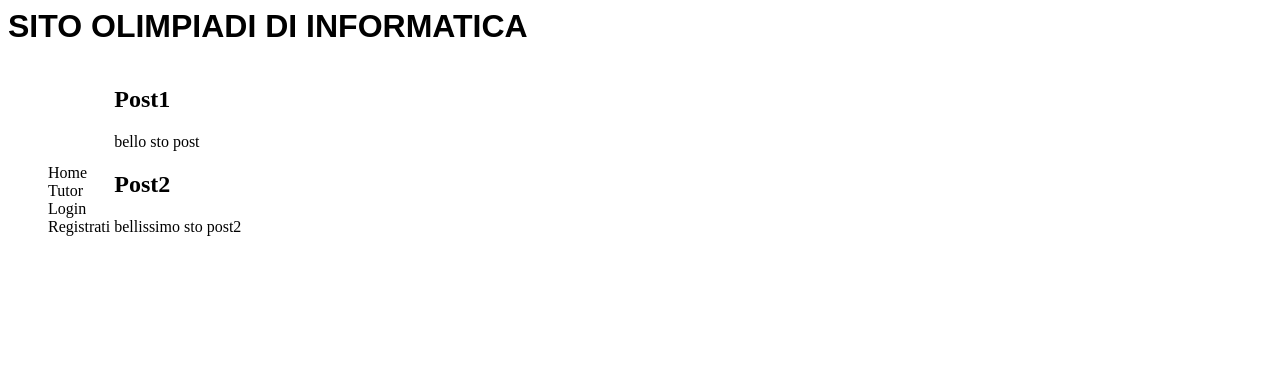
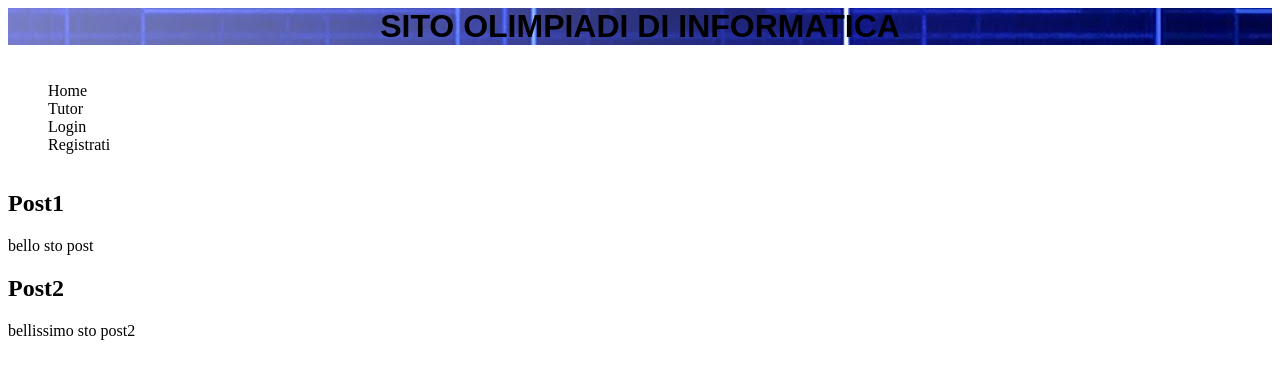
Before and after one commit to eutampieri/sitoOII, a PHP site: page / in a window 1280 px wide. Shown: the top 379 px of the page. Run offline with PHP 8.4, Linux system fonts and the light colour scheme.

Commit message:
Minor changes

```diff
--- a/stile.css
+++ b/stile.css
@@ -1,6 +1,8 @@
 h1{
     font-family: sans-serif;
     text-transform: uppercase;
+    text-align: center;
+    background-image: url('res/background.jpg');
 }
 @media screen and (max-width: 480px){
     /*Stili diversi per dispositivi mobili*/
@@ -8,6 +10,13 @@ h1{
 .leftPart, .mainPart{
     display: inline-block;
 }
+.mainPart{
+    width:80%;
+}
+.leftPart{
+    width:20%;
+    vertical-align: top;
+}
 .post{
     display: block;
 }
```
Also changed, not shown: tutor.html (+8 -8 lines), res/background.jpg (renamed from ref/background.jpg), res/filippoImage.jpg (renamed from ref/filippoImage.jpg), res/giorgioImage.jpg (renamed from ref/giorgioImage.jpg), res/marcoImage.jpg (renamed from ref/marcoImage.jpg), res/michealImage.jpg (renamed from ref/michealImage.jpg), res/piaceImage.jpg (renamed from ref/piaceImage.jpg), res/ugoImage.jpg (renamed from ref/ugoImage.jpg).
